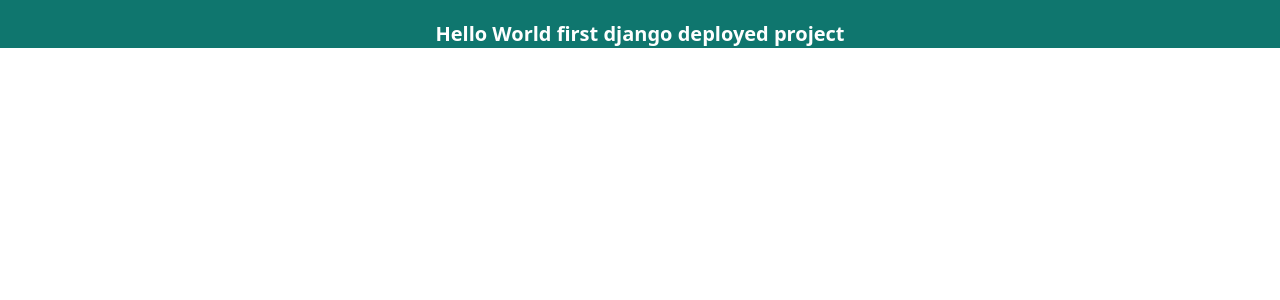
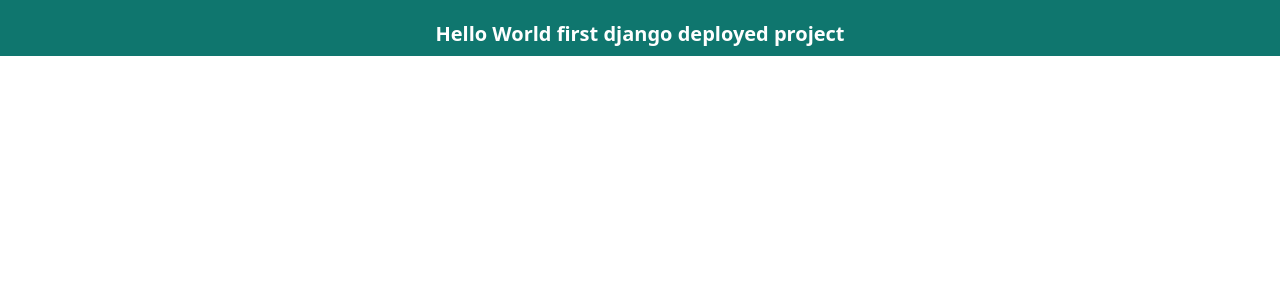
Before and after one commit to vishalipar/deploy-django, a Django app: page / in a window 1280 px wide. Shown: the top 300 px of the page. Run offline with Django 5.2, Linux system fonts and the light colour scheme; some libraries are stand-ins or nearby versions.

Commit message:
add padding

```diff
--- a/templates/layout.html
+++ b/templates/layout.html
@@ -9,7 +9,7 @@
 </head>
 <body>
 
-    <center><h1 class='text-teal-700 font-bold pt-5 text-xl bg-teal-700 text-white'>Hello World first django deployed project</h1></center>
+    <center><h1 class='text-teal-700 font-bold pt-5 pb-2 text-xl bg-teal-700 text-white'>Hello World first django deployed project</h1></center>
 
 </body>
 </html>
```
